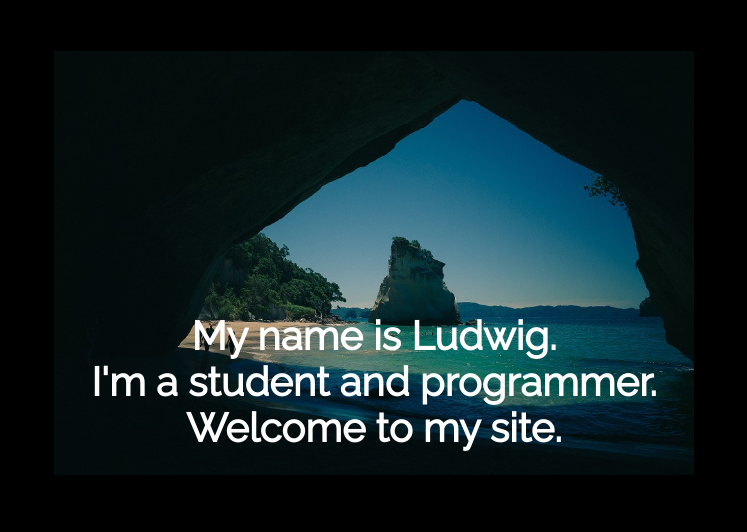
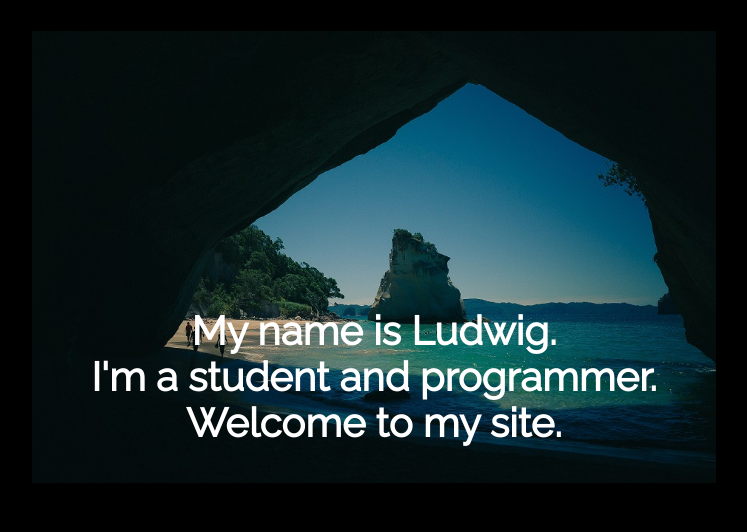
Before and after one commit to ldwgs/ludwig.press, a plain HTML site: page index.html in a window 1280 px wide. Shown: the top 532 px of the page, without its empty margins (266-1013 px from the left). Drawn offline with nearby package versions, Linux system fonts and the light colour scheme.

Commit message:
mobile and desktop optimized

```diff
--- a/index.html
+++ b/index.html
@@ -12,8 +12,8 @@
 	<div id="all-middle">
 	<header class>
 	<div class="mainpage-image">
-		<img src="mainpage-edited.jpg" height="50%" width="50%" alt="ludwig.press" />
-		<h1>My name is Ludwig. <br>I'm a student and programmer. <br> Welcome to my site.</h1>
+		<img src="mainpage-edited.jpg" height="89%" width="89%" alt="ludwig.press" />
+		<h1 style="text-align:center">My name is Ludwig. <br>I'm a student and programmer. <br> Welcome to my site.</h1>
 	</div>
 	</header>
 	<footer>
@@ -29,8 +29,8 @@
 
 		<div class="footer-social-icons">
 			<ul class="social-icons">
-					<li><a href="https://twitter.com/ludwigapps" target="blank" class="social-icon"> <i class="fa fa-twitter"></i></a></li>
-					<li><a href="https://instagram.com/ludwigapps" target="blank" class="social-icon"> <i class="fa fa-instagram"></i></a></li>
+					<li><a href="https://twitter.com/lameludwig" target="blank" class="social-icon"> <i class="fa fa-twitter"></i></a></li>
+					<li><a href="https://instagram.com/ldwgs" target="blank" class="social-icon"> <i class="fa fa-instagram"></i></a></li>
 					<li><a href="https://github.com/vosludwig" target="blank" class="social-icon"> <i class="fa fa-github"></i></a></li>
 			</ul>
 	</div>
--- a/styles.css
+++ b/styles.css
@@ -21,10 +21,78 @@
 .clearfix { display: block; }
 /* close commented backslash hack */
 
+/* Smartphones (portrait and landscape) ———– */
+@media only screen
+and (min-device-width : 320px)
+and (max-device-width : 480px) {
+/* Styles */
+}
+
+/* Smartphones (landscape) ———– */
+@media only screen
+and (min-width : 321px) {
+/* Styles */
+}
+
+/* Smartphones (portrait) ———– */
+@media only screen
+and (max-width : 320px) {
+/* Styles */
+}
+
+/* iPads (portrait and landscape) ———– */
+@media only screen
+and (min-device-width : 768px)
+and (max-device-width : 1024px) {
+/* Styles */
+}
+
+/* iPads (landscape) ———– */
+@media only screen
+and (min-device-width : 768px)
+and (max-device-width : 1024px)
+and (orientation : landscape) {
+/* Styles */
+}
+
+/* iPads (portrait) ———– */
+@media only screen
+and (min-device-width : 768px)
+and (max-device-width : 1024px)
+and (orientation : portrait) {
+/* Styles */
+}
+
+/* Desktops and laptops ———– */
+@media only screen
+and (min-width : 1224px) {
+/* Styles */
+#all-middle {
+  margin-left: 20%;
+  margin-right: 20%;
+}
+}
+
+/* Large screens ———– */
+@media only screen
+and (min-width : 1824px) {
+/* Styles */
+#all-middle {
+  margin-left: 20%;
+  margin-right: 20%;
+}
+}
+
+/* iPhone 4 ———– */
+@media
+only screen and (-webkit-min-device-pixel-ratio : 1.5),
+only screen and (min-device-pixel-ratio : 1.5) {
+/* Styles */
+}
+
 /*Actual css content*/
-
-html {
-	height: 100%;
+html{
+  height: 100%;
 }
 
 body {
@@ -41,13 +109,12 @@ header, h1, h2, h3, p, pre, a {
 	color: white;
 }
 
-#all-middle {
-	align-content: center;
-}
-
-.nav-footer {
-
-}
+/*#all-middle {
+  margin-left: 20%;
+  margin-right: 20%;
+  margin-bottom: 50%;
+  margin-top: 50%;
+}*/
 
 /*Index Page*/
 .mainpage-image {
```
Also changed, not shown: blog.html (+6 -6 lines), contact.html (+5 -5 lines), projects.html (+5 -5 lines).
